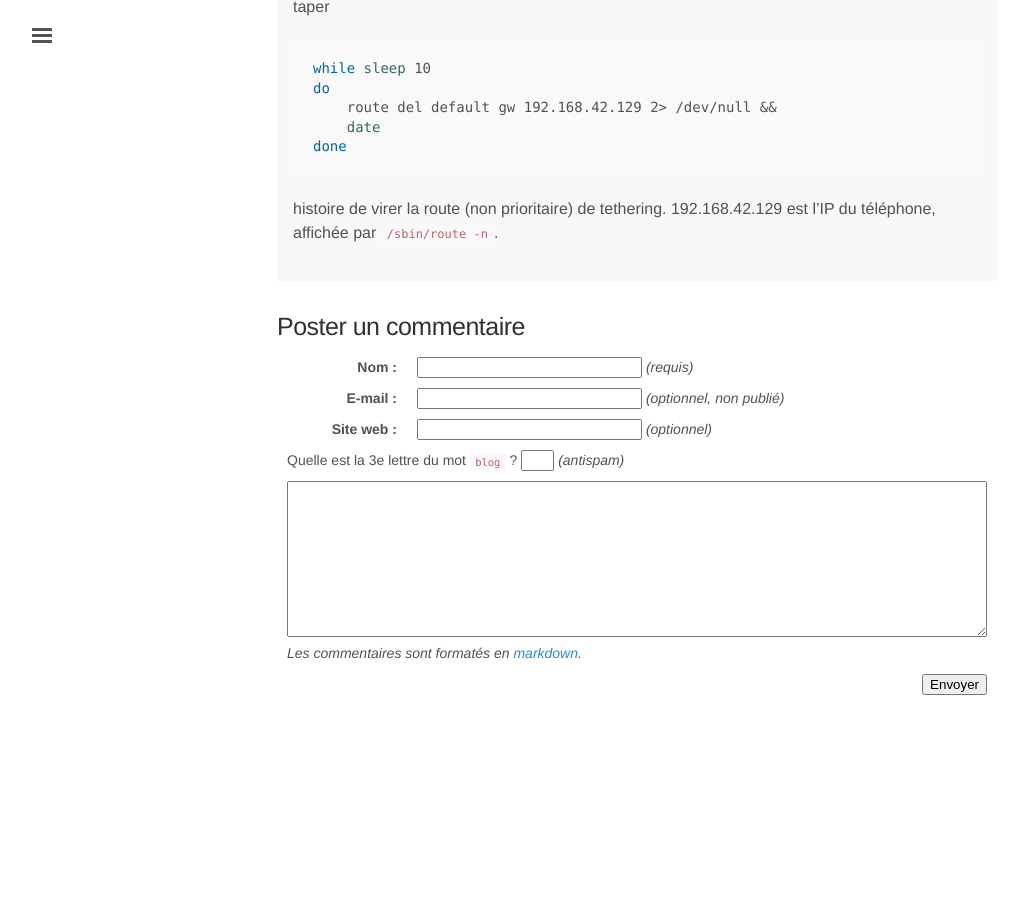
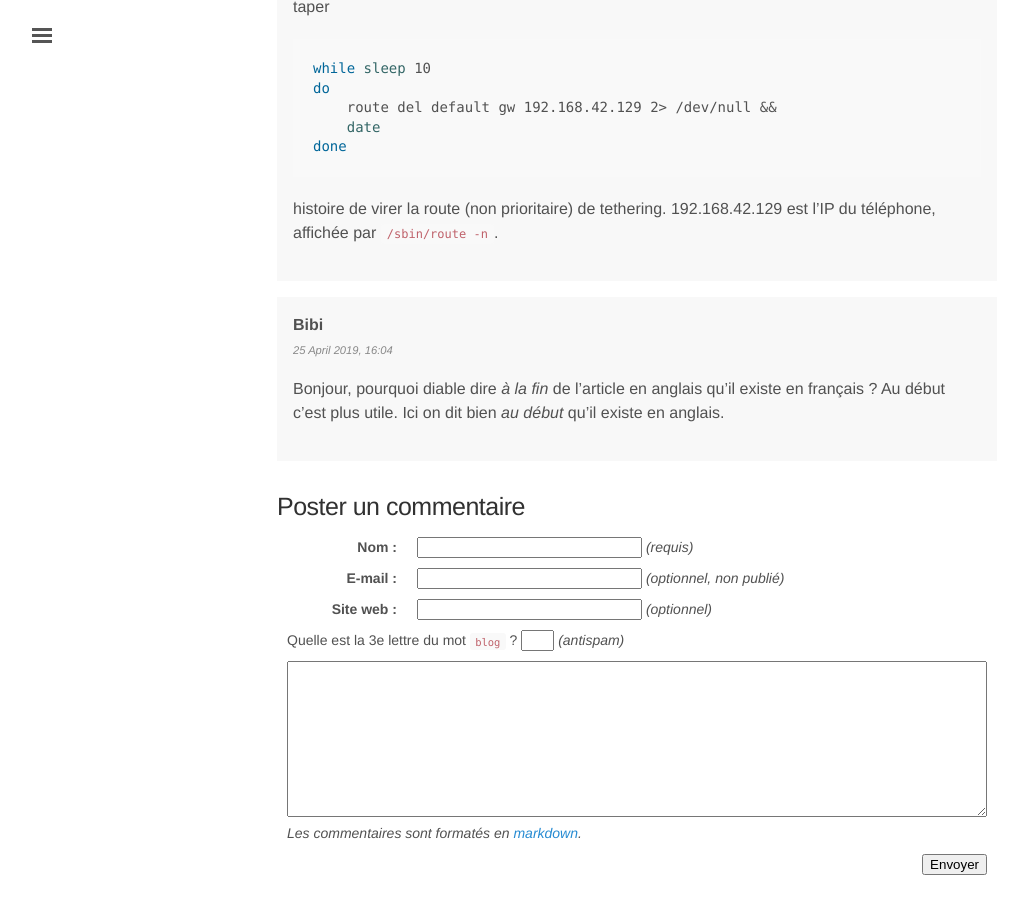
Before and after one commit to rom1v/blog.rom1v.com, a Jekyll site: the page built from _posts/2017-03-30-gnirehtet.md, in a window 1280 px wide and 900 px high, scrolled down 11833 px. Shown: the whole window, without its empty margins (3-1021 px from the left). Built offline with Jekyll 4.4.1, drawn with Linux system fonts in a browser that asks for light colours; before the commit the page ends 12553 px from its top, so only the background shows below that.

Commit message:
Publish comment 18 for gnirehtet

```diff
--- a/_data/comments-2017-03-gnirehtet.yaml
+++ b/_data/comments-2017-03-gnirehtet.yaml
@@ -305,3 +305,10 @@
 
     histoire de virer la route (non prioritaire) de tethering. 192.168.42.129
     est l'IP du téléphone, affichée par `/sbin/route -n`.
+- id: 18
+  author: Bibi
+  date: 2019-04-25 16:04:50+02:00
+  contents: |
+    Bonjour, pourquoi diable dire *à la fin* de l'article en anglais qu'il
+    existe en français ?  Au début c'est plus utile. Ici on dit bien *au début*
+    qu'il existe en anglais.
```
